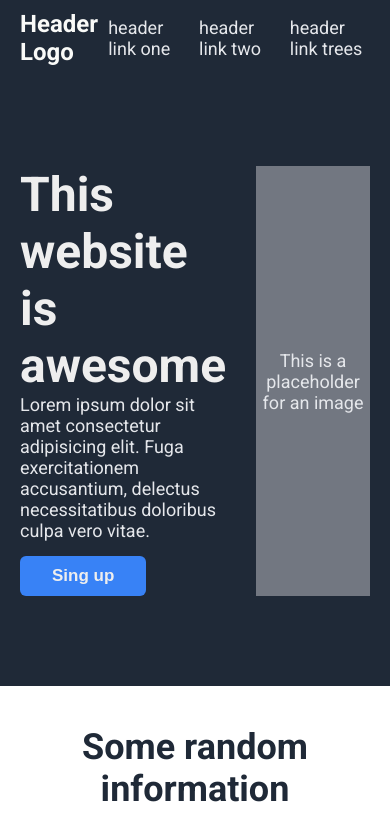
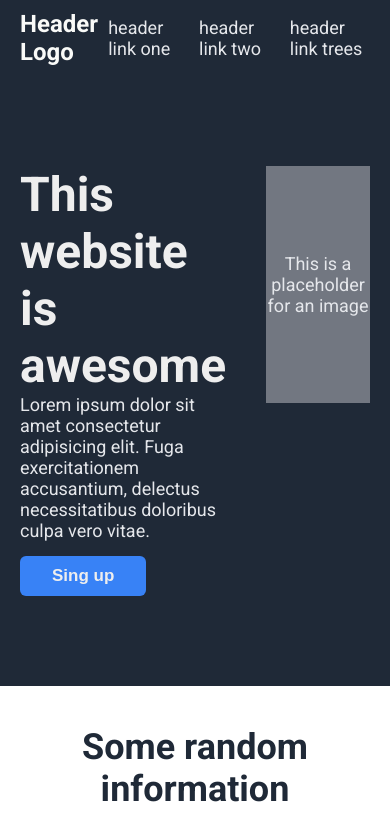
Before and after one commit to devloop307/Landing-Page, a plain HTML site: page index.html in a window 390 px wide. Shown: the top 827 px of the page. Drawn offline with Linux system fonts and the light colour scheme.

Commit message:
Finish responsive layout and styling for index

```diff
--- a/styles.css
+++ b/styles.css
@@ -59,7 +59,7 @@ ul{
   justify-content: space-between;
   align-items: stretch;
   padding: 90px 0px;
-  gap: 30px;
+  gap: 40px;
   flex-shrink: 0;
 }
 
@@ -84,6 +84,7 @@ h1{
   justify-content: center;
   align-items: center;
   flex: 1;
+  height: 237px;
 }
 
 .button1{
@@ -203,7 +204,7 @@ button:hover{
 .cont-3{
   display: flex;
   justify-content: center;
-  padding: 40px;
+  padding: 60px;
 }
 
 .tree{
```
